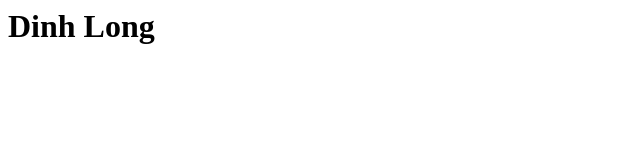
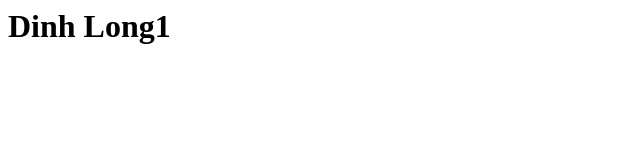
Before and after one commit to dinhlong1492000/test-jenkins, a plain HTML site: page index.html in a window 1280 px wide. Shown: the full height of the page, 0-640 px from the left. Drawn offline with Linux system fonts and the light colour scheme.

Commit message:
update index.html

```diff
--- a/index.html
+++ b/index.html
@@ -1 +1 @@
-<h1>Dinh Long</h1>
+<h1>Dinh Long1</h1>
```
